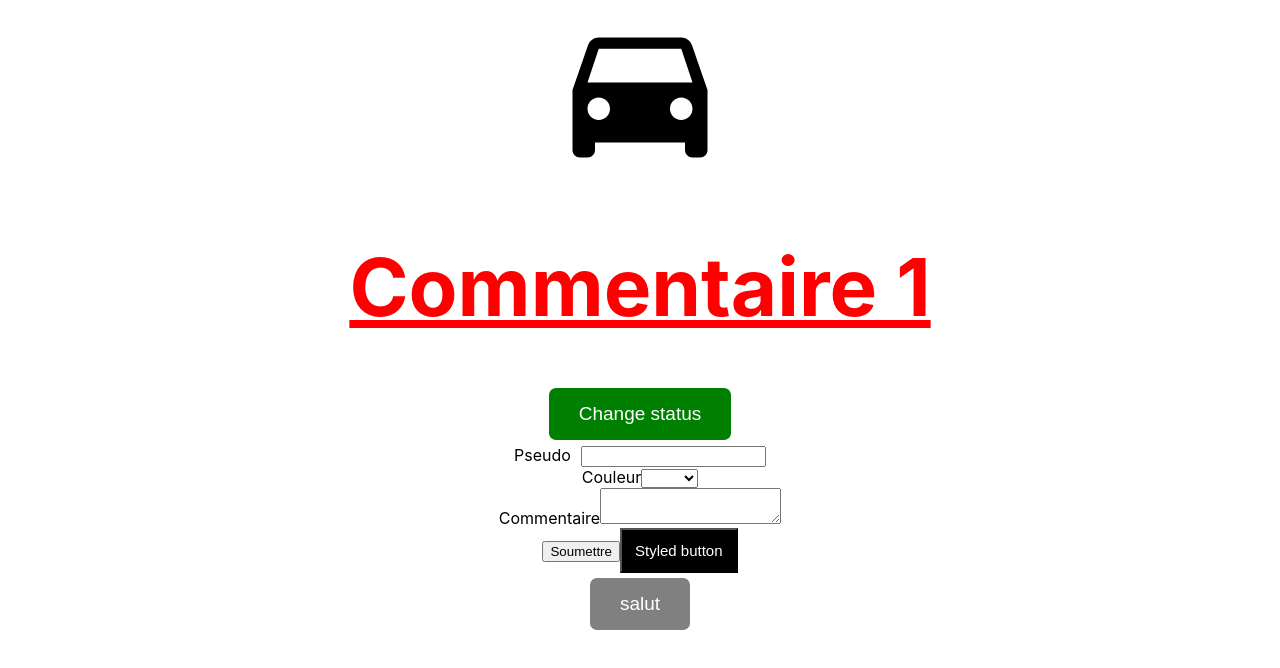
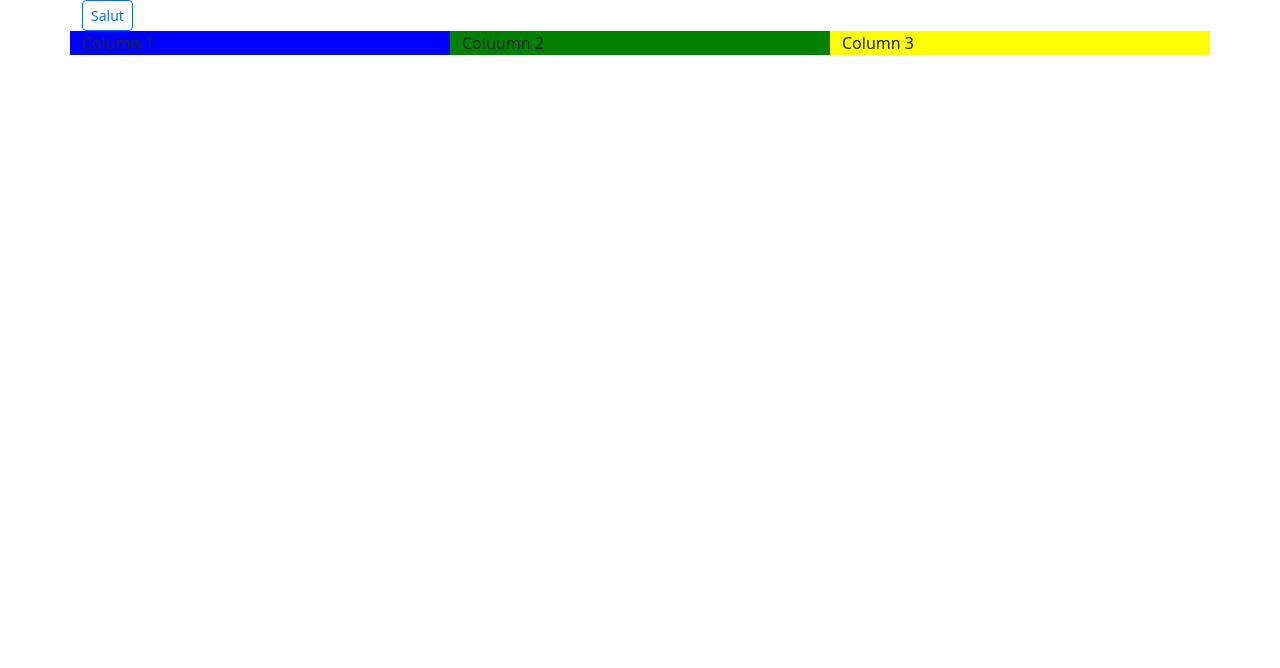
Before and after one commit to Wallmonger/React, a React (Create React App) app in the folder react-forms/: page / in a window 1280 px wide. Shown: the top 668 px of the page. Built offline with nearby package versions, Linux system fonts and the light colour scheme.

Commit message:
Test bootstrap Components

```diff
--- a/react-forms/src/App.js
+++ b/react-forms/src/App.js
@@ -1,17 +1,19 @@
 import React from 'react';
-import Form from "./Form";
-import './App.css';
-import CustomBtn from './components/customBtn';
+import Welcome from './components/Welcome';
+// import Form from "./Form";
+// import CustomBtn from './components/customBtn';
+
 
 function App() {
 
   const sayHello = () => alert("Bien le bonjour");
 
   return (
-    <div className='App'>
-      <Form head={true}/>
-      <CustomBtn callback={sayHello}>salut</CustomBtn>
-    </div>
+    <>
+      {/* <Form head={true}/>
+      <CustomBtn callback={sayHello}>salut</CustomBtn> */}
+      <Welcome/>
+    </>
   );
 }
 
--- a/react-forms/src/Form.js
+++ b/react-forms/src/Form.js
@@ -98,6 +98,7 @@ class Form extends Component {
                                 })
                             }
                         </select>
+
                     </div>
 
                     <div>
--- /dev/null
+++ b/react-forms/src/components/Welcome.jsx
@@ -0,0 +1,19 @@
+import {Container, Row, Col, Button} from 'react-bootstrap';
+
+
+const Welcome = () => {
+    return (
+        <Container fluid="md">
+
+                <Button variant="outline-primary" size="sm">Salut</Button>
+
+            <Row>
+                <Col xs={3} md={4} style={{backgroundColor : 'blue'}}>Column 1</Col>
+                <Col xs={6} md={4} style={{backgroundColor : 'green'}}>Coluumn 2</Col>
+                <Col xs={3} md={4} style={{backgroundColor : 'yellow'}}>Column 3</Col>
+            </Row>
+        </Container>
+    )
+}
+
+export default Welcome;
--- a/react-forms/src/index.js
+++ b/react-forms/src/index.js
@@ -1,7 +1,10 @@
 import React from 'react';
 import ReactDOM from 'react-dom/client';
 import './index.css';
-// import 'bootstrap/dist/css/bootstrap.min.css'
+// Bootstrap import
+import '../node_modules/bootstrap/dist/css/bootstrap.min.css';
+import '../node_modules/react-bootstrap/dist/react-bootstrap';
+
 import App from './App';
 import reportWebVitals from './reportWebVitals';
 
```
